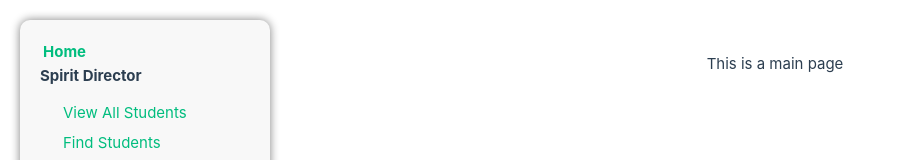
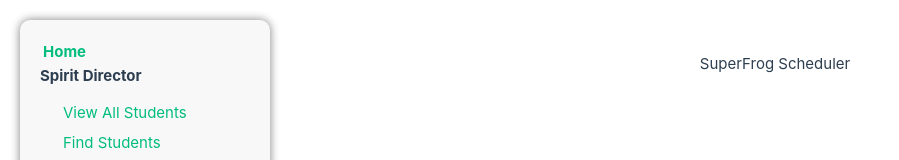
Before and after one commit to sionkim00/SuperFrogSchedulerFrontend, a Vue app: page / in a window 1280 px wide. Shown: the top 160 px of the page, without its empty margins (0-899 px from the left). Built offline with nearby package versions, Linux system fonts and the light colour scheme.

Commit message:
Fix: Change placeholder

```diff
--- a/src/views/HomeView.vue
+++ b/src/views/HomeView.vue
@@ -1,5 +1,5 @@
 <script setup></script>
 
 <template>
-  <div>This is a main page</div>
+  <div>SuperFrog Scheduler</div>
 </template>
```
